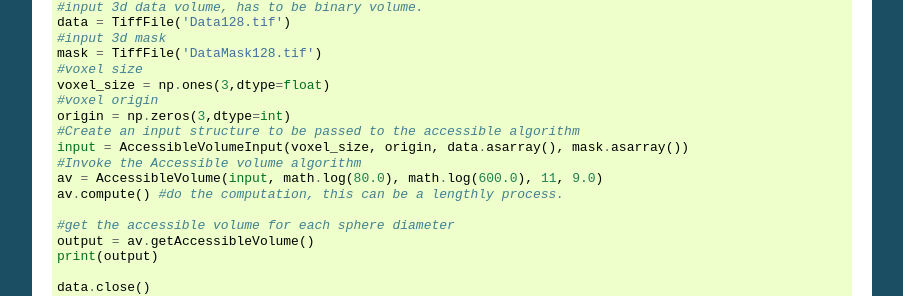
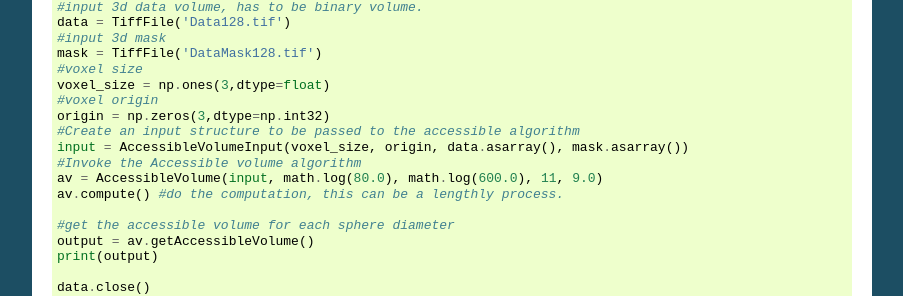
Before and after one commit to vais-ral/CIL-Docs, a Sphinx documentation site: the page built from docs/quantification/AccessibleVolume.rst, in a window 1280 px wide and 900 px high, scrolled down 750 px. Shown: the part 151-447 px from the top of the window, without its empty margins (198-1101 px from the left). Built offline with Sphinx 7.4.7, drawn with Linux system fonts in a browser that asks for light colours.

Commit message:
Update AccessibleVolume.rst

```diff
--- a/docs/quantification/AccessibleVolume.rst
+++ b/docs/quantification/AccessibleVolume.rst
@@ -57,7 +57,7 @@ To run the below code you need to install the following packages:
    #voxel size
    voxel_size = np.ones(3,dtype=float)
    #voxel origin
-   origin = np.zeros(3,dtype=int)
+   origin = np.zeros(3,dtype=np.int32)
    #Create an input structure to be passed to the accessible algorithm
    input = AccessibleVolumeInput(voxel_size, origin, data.asarray(), mask.asarray())
    #Invoke the Accessible volume algorithm
```
